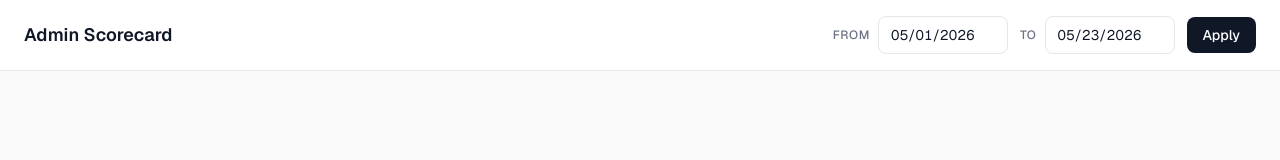
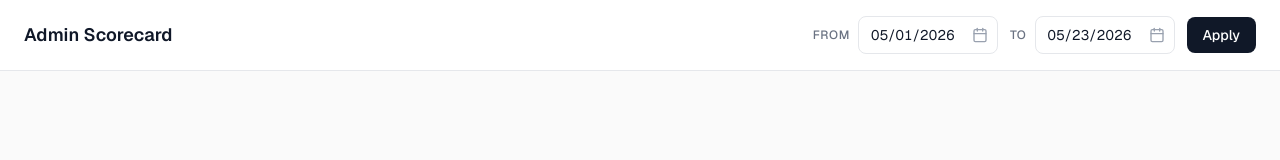
Before and after one commit to aivisualpro/bednarikAdminDashboard, a Next.js app: page / in a window 1280 px wide. Shown: the top 160 px of the page. Built offline with nearby package versions, Linux system fonts and the light colour scheme.

Commit message:
Add calendar icon with native date picker to date inputs

```diff
--- a/src/components/DateRangePicker.tsx
+++ b/src/components/DateRangePicker.tsx
@@ -1,6 +1,6 @@
 "use client";
 
-import { useState, useEffect } from "react";
+import { useState, useEffect, useRef } from "react";
 
 interface DateRangePickerProps {
   dateFrom: string;
@@ -30,6 +30,27 @@ function toInternal(display: string): string {
   return `${match[3]}-${match[1]}-${match[2]}`;
 }
 
+function CalendarIcon() {
+  return (
+    <svg
+      width="16"
+      height="16"
+      viewBox="0 0 24 24"
+      fill="none"
+      stroke="currentColor"
+      strokeWidth="2"
+      strokeLinecap="round"
+      strokeLinejoin="round"
+      className="text-gray-400"
+    >
+      <rect x="3" y="4" width="18" height="18" rx="2" ry="2" />
+      <line x1="16" y1="2" x2="16" y2="6" />
+      <line x1="8" y1="2" x2="8" y2="6" />
+      <line x1="3" y1="10" x2="21" y2="10" />
+    </svg>
+  );
+}
+
 function DateInput({
   id,
   value,
@@ -40,6 +61,7 @@ function DateInput({
   onChange: (isoVal: string) => void;
 }) {
   const [display, setDisplay] = useState(toDisplay(value));
+  const hiddenDateRef = useRef<HTMLInputElement>(null);
 
   // Sync when parent value changes
   useEffect(() => {
@@ -72,7 +94,22 @@ function DateInput({
     }
   };
 
+  const handleCalendarClick = () => {
+    if (hiddenDateRef.current) {
+      hiddenDateRef.current.showPicker();
+    }
+  };
+
+  const handleDatePick = (e: React.ChangeEvent<HTMLInputElement>) => {
+    const isoVal = e.target.value; // YYYY-MM-DD
+    if (isoVal) {
+      onChange(isoVal);
+      setDisplay(toDisplay(isoVal));
+    }
+  };
+
   return (
+    <div className="relative flex items-center">
       <input
         id={id}
         type="text"
@@ -85,9 +122,29 @@ function DateInput({
         value={display}
         onChange={(e) => handleChange(e.target.value)}
         onBlur={handleBlur}
-      className="px-3 py-2 text-sm border border-gray-200 rounded-lg bg-white text-gray-900 outline-none focus:border-gray-400 transition-colors w-[130px] tabular-nums tracking-wide"
-      style={{ WebkitAppearance: "none", MozAppearance: "textfield" }}
+        className="pl-3 pr-9 py-2 text-sm border border-gray-200 rounded-lg bg-white text-gray-900 outline-none focus:border-gray-400 transition-colors w-[140px] tabular-nums tracking-wide"
       />
+      {/* Calendar icon button */}
+      <button
+        type="button"
+        onClick={handleCalendarClick}
+        className="absolute right-2 top-1/2 -translate-y-1/2 p-0.5 hover:text-gray-600 transition-colors cursor-pointer"
+        tabIndex={-1}
+        aria-label="Open calendar"
+      >
+        <CalendarIcon />
+      </button>
+      {/* Hidden native date picker */}
+      <input
+        ref={hiddenDateRef}
+        type="date"
+        value={value}
+        onChange={handleDatePick}
+        className="absolute inset-0 opacity-0 pointer-events-none w-0 h-0"
+        tabIndex={-1}
+        aria-hidden="true"
+      />
+    </div>
   );
 }
 
```
Lines whose indentation alone changed are shown as unchanged.
